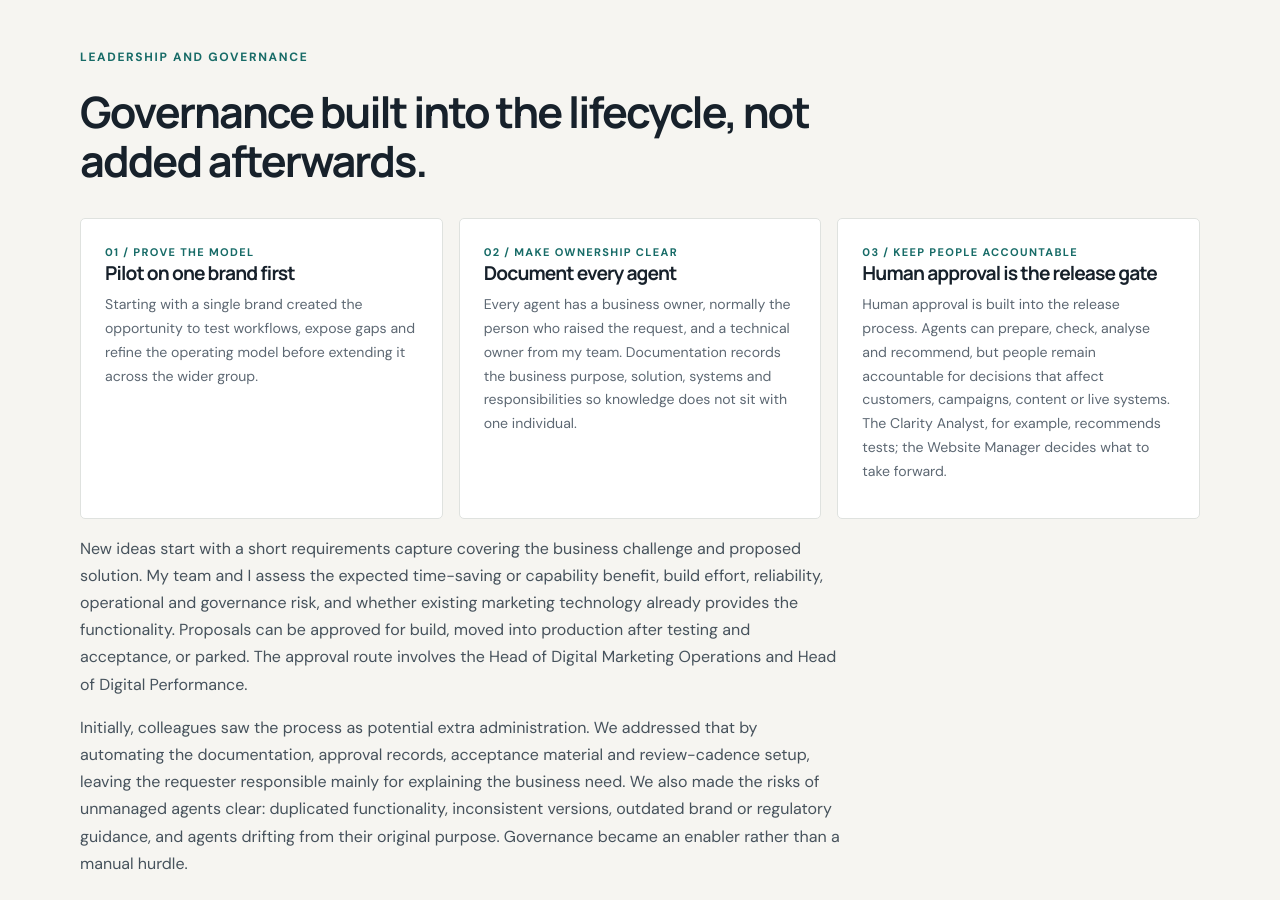
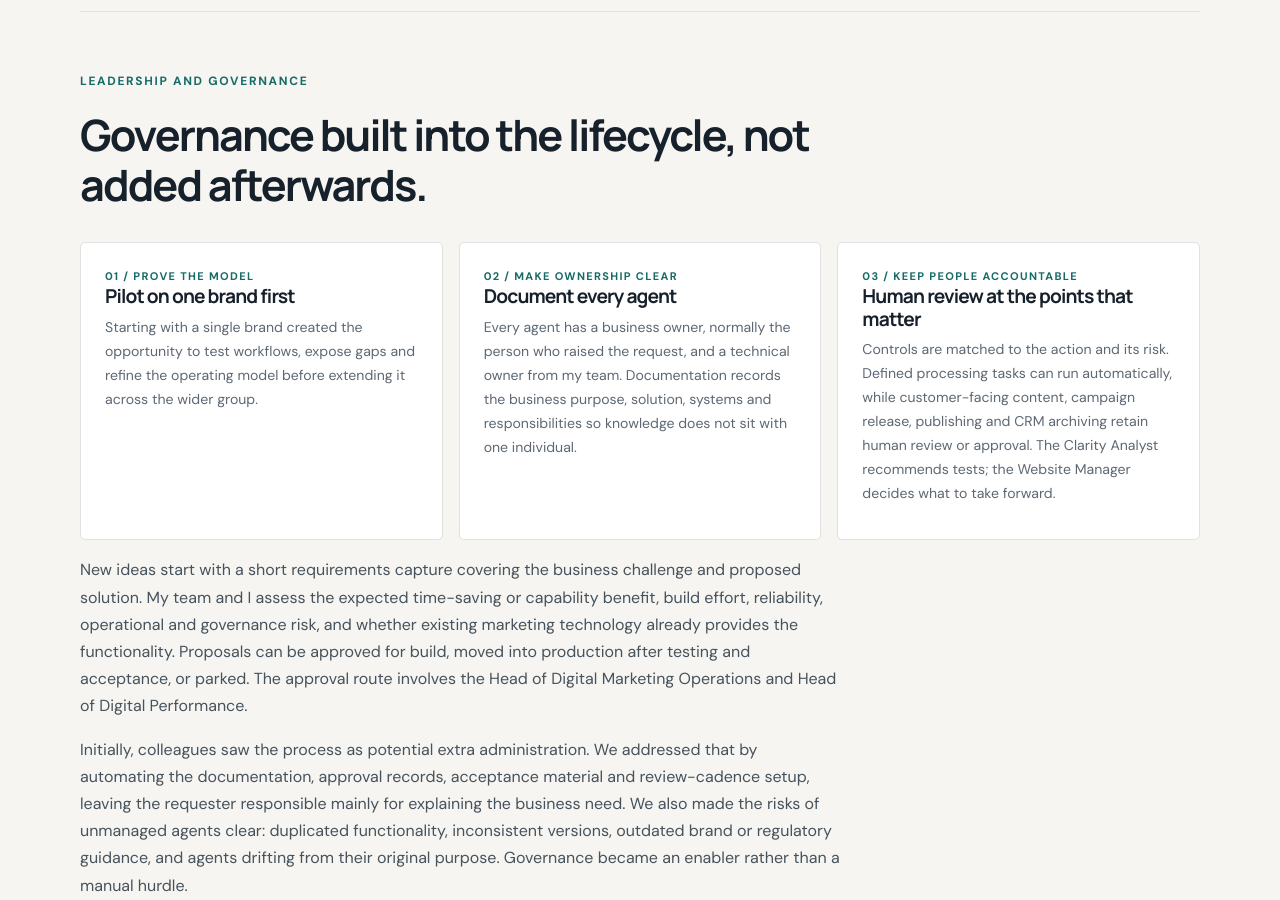
Before and after one commit to georgefwmurray/Marketing-Operations-Control-Centre, a Jekyll site: the page built from How-to-Build.md, in a window 1280 px wide and 900 px high, scrolled down 2971 px. Built offline with Jekyll 4.4.1, drawn with Linux system fonts in a browser that asks for light colours; some of the changed text lies outside the part shown.

Commit message:
Align MOCC architecture and describe risk-based human oversight

```diff
--- a/How-to-Build.md
+++ b/How-to-Build.md
@@ -1,7 +1,7 @@
 ---
 layout: default
 title: "Marketing Operations Control Centre | AI Transformation Case Study"
-description: "How George Murray and his team designed, piloted and scaled an AI-enabled marketing operations model across five brands, with 11 live agents, six operating layers and human approval at every release."
+description: "How George Murray and his team designed, piloted and scaled an AI-enabled marketing operations model across five brands, with 11 live agents, six operating layers and risk-based human oversight."
 permalink: /How-to-Build.html
 ---
 
@@ -13,7 +13,7 @@ permalink: /How-to-Build.html
     <span>Team leadership</span>
     <span>AI operating model</span>
     <span>Five-brand rollout</span>
-    <span>Human approval</span>
+    <span>Human oversight</span>
   </div>
   <div class="actions">
     <a class="button primary" href="/Agent-Registry.html">Explore the 11 live agents</a>
@@ -42,8 +42,8 @@ permalink: /How-to-Build.html
   <div class="layer-grid">
     <article class="layer-card">
       <span class="layer-index">01 / Control</span>
-      <h3>Intake and coordination</h3>
-      <p>Creates a structured route for requests, approvals and operational oversight, helping work enter the system with clear ownership.</p>
+      <h3>Quality assurance</h3>
+      <p>Checks email and website work against agreed criteria before it reaches customers, with findings and audit trails retained for review.</p>
     </article>
     <article class="layer-card">
       <span class="layer-index">02 / Production</span>
@@ -62,8 +62,8 @@ permalink: /How-to-Build.html
     </article>
     <article class="layer-card">
       <span class="layer-index">05 / Governance</span>
-      <h3>Quality and reliability</h3>
-      <p>Provides checks, monitoring, documentation and oversight so that agent activity remains controlled and exceptions can be reviewed.</p>
+      <h3>Intake and automation oversight</h3>
+      <p>Controls new requests, approvals, ownership, monitoring and lifecycle reviews so the agent portfolio remains visible and accountable.</p>
     </article>
     <article class="layer-card">
       <span class="layer-index">06 / Knowledge</span>
@@ -104,8 +104,8 @@ permalink: /How-to-Build.html
     </article>
     <article class="featured-project">
       <span class="project-category">03 / Keep people accountable</span>
-      <h3>Human approval is the release gate</h3>
-      <p>Human approval is built into the release process. Agents can prepare, check, analyse and recommend, but people remain accountable for decisions that affect customers, campaigns, content or live systems. The Clarity Analyst, for example, recommends tests; the Website Manager decides what to take forward.</p>
+      <h3>Human review at the points that matter</h3>
+      <p>Controls are matched to the action and its risk. Defined processing tasks can run automatically, while customer-facing content, campaign release, publishing and CRM archiving retain human review or approval. The Clarity Analyst recommends tests; the Website Manager decides what to take forward.</p>
     </article>
   </div>
   <div class="prose">
```
